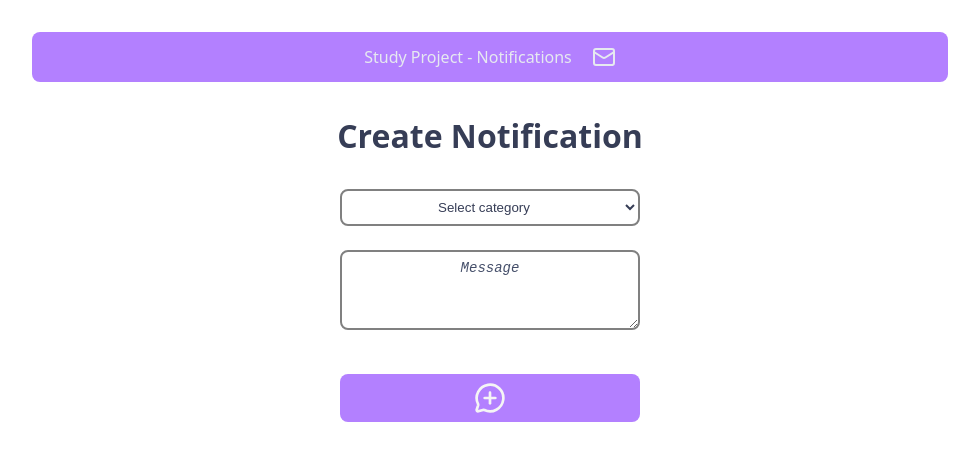
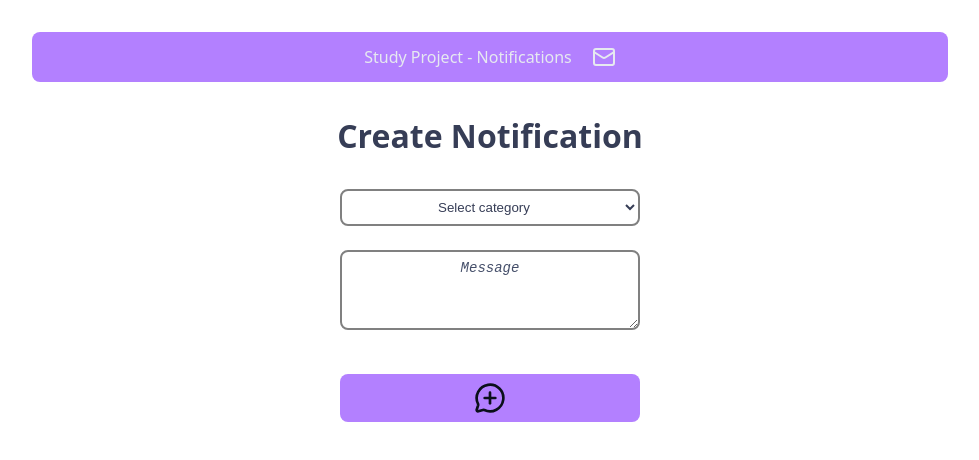
Before and after one commit to GHBAlbuquerque/study-notification-frontend, a React (Vite) app: page / in a window 1280 px wide. Shown: the top 460 px of the page, without its empty margins (150-1129 px from the left). Built offline with nearby package versions, Linux system fonts and the light colour scheme; no server answers.

Commit message:
test: adds more tests to button

```diff
--- a/src/components/DefaultButton/index.tsx
+++ b/src/components/DefaultButton/index.tsx
@@ -2,12 +2,12 @@ import styles from './styles.module.css';
 
 type DefaultButtonProps = {
   icon: React.ReactNode;
-  color?: 'red' | 'orange' | 'gray';
+  color?: 'danger' | 'primary' | 'ghost';
 } & React.ComponentProps<'button'>;
 
 export function DefaultButton({
   icon,
-  color = 'orange',
+  color = 'primary',
   ...props
 }: DefaultButtonProps) {
   return (
--- a/src/components/DefaultButton/styles.module.css
+++ b/src/components/DefaultButton/styles.module.css
@@ -23,17 +23,17 @@
   transition: all 0.1s ease-in-out;
 }
 
-.red {
+.primary {
+  background: var(--primary);
+  color: whitesmoke;
+}
+
+.danger {
   background: var(--error);
   color: var(--text-over-error);
 }
 
-.orange {
-  background: var(--primary);
-  color: whitesmoke;
-}
-
-.gray {
+.ghost {
   background: var(--gray-300);
   color: whitesmoke;
 }
```
Also changed, not shown: 1 other file (tests, documents, lock files or other folders).
